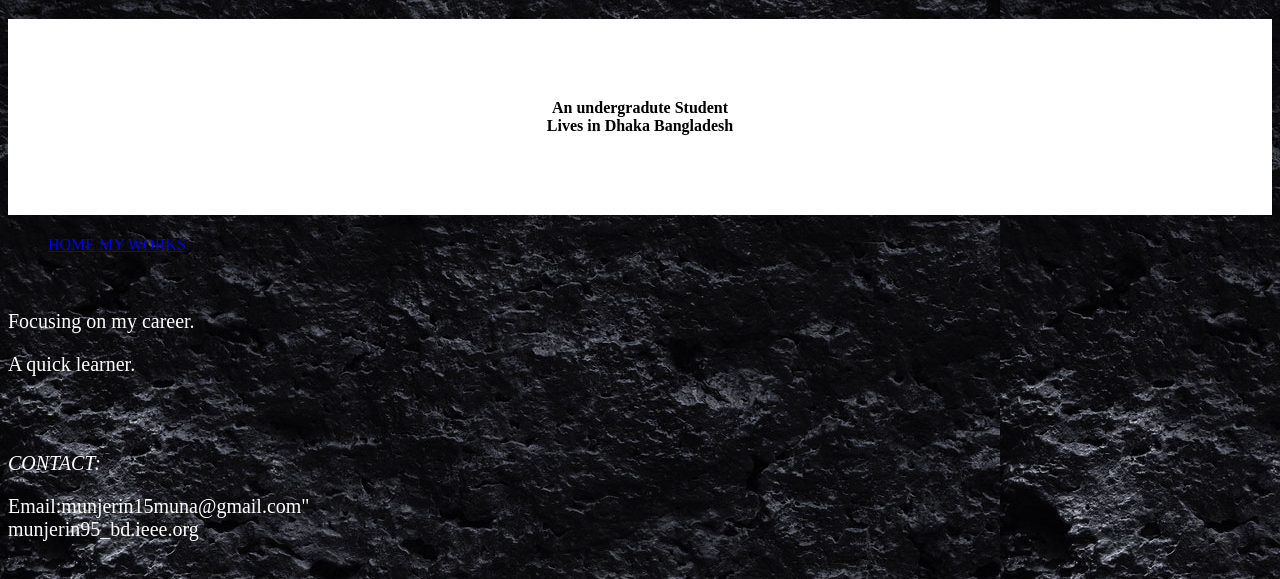
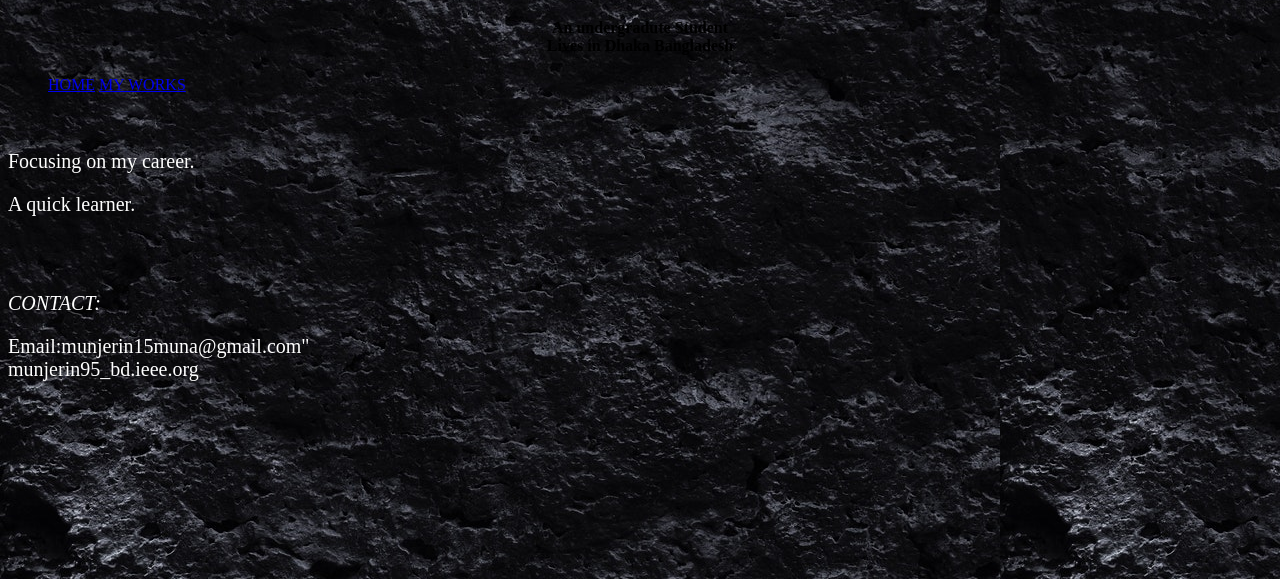
Before and after one commit to MunjerinHossain/MunjerinHossain.github.io, a plain HTML site: page index.html in a window 1280 px wide. Shown: the part 221-800 px from the top of the page. Drawn offline with Linux system fonts and the light colour scheme.

Commit message:
Update Style.css

```diff
--- a/Style.css
+++ b/Style.css
@@ -5,9 +5,7 @@ body{
 div h1{background-color: white;
 	padding: 80px;
 	color: blue;}
-div h4{background-color: white;
-	padding: 80px;
-	color: black;}
+
 div ul{display: inline;}
 
 ul li{display: inline;}
```
